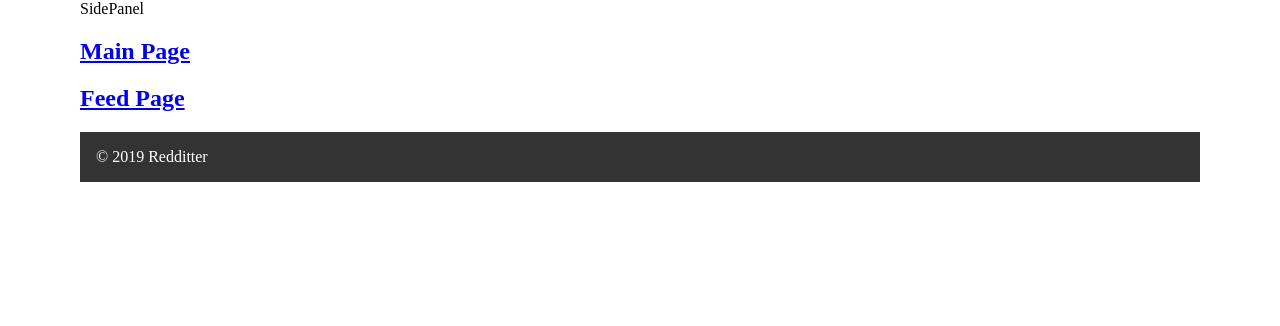
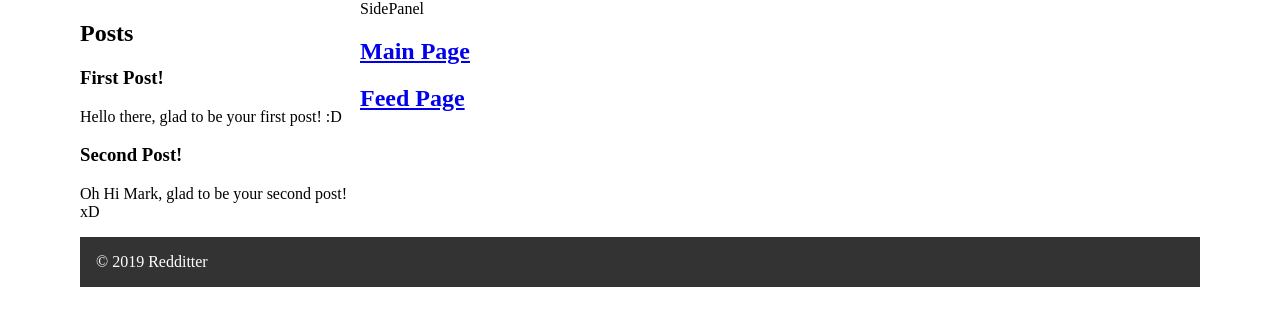
Before and after one commit to Rockdell/3LTW, a PHP site: page / in a window 1280 px wide. Shown: the part 225-551 px from the top of the page. Run offline with PHP 8.4, Linux system fonts and the light colour scheme; data comes from the database, SQL or seed files in the repository; some libraries are stand-ins or nearby versions.

Commit message:
Access to DB to get posts working. Test phase.

```diff
--- a/database/post.php
+++ b/database/post.php
@@ -1,7 +1,7 @@
 <?php
   function getAllPosts() {
     global $dbh;
-    $stmt = $dbh->prepare("SELECT * FROM post ORDER BY postDate");
+    $stmt = $dbh->prepare("SELECT * FROM post");
     $stmt->execute();
     return $stmt->fetchAll();
   }
--- a/database/redditter.sql
+++ b/database/redditter.sql
@@ -46,3 +46,4 @@ CREATE TABLE ChildComment (
 
 INSERT INTO User VALUES (1, 'Rockdell', 'youwish', 'test@gmail.com', 'This is bio', NULL, 999);
 INSERT INTO Post VALUES (1, 1, 'First Post!', 'Hello there, glad to be your first post! :D', datetime('now', 'localtime'), 420);
+INSERT INTO Post VALUES (2, 1, 'Second Post!', 'Oh Hi Mark, glad to be your second post! xD', datetime('now', 'localtime'), 1);
--- /dev/null
+++ b/includes/init.php
@@ -0,0 +1,4 @@
+<?php
+//   include_once('includes/session.php');
+  include_once('database/connection.php');
+?>
--- a/index.php
+++ b/index.php
@@ -1 +1,8 @@
-<?php include_once("pages/start_page.php") ?>
+<?php
+    include_once('includes/init.php');
+    include_once('database/post.php');
+
+    $posts = getAllPosts();
+
+    include_once("pages/start_page.php");
+?>
--- a/pages/start_page.php
+++ b/pages/start_page.php
@@ -4,6 +4,19 @@
     <img src="/img/logo.png" />
     <p>Redditer</p>
 </header>
+<section>
+    <h1> Posts </h1>
+    <?php
+        foreach($posts as $post) {
+            ?>
+            <article>
+                <h3> <?=$post['title']?> </h3>
+                <p> <?=$post['content']?> </p>
+            </article>
+            <?php
+        }
+    ?>
+</section>
 <aside>
     SidePanel
     <h1><a href="/pages/main_page.php">Main Page</a></h1>
```
Also changed, not shown: database/redditter.db, 1 other file.
